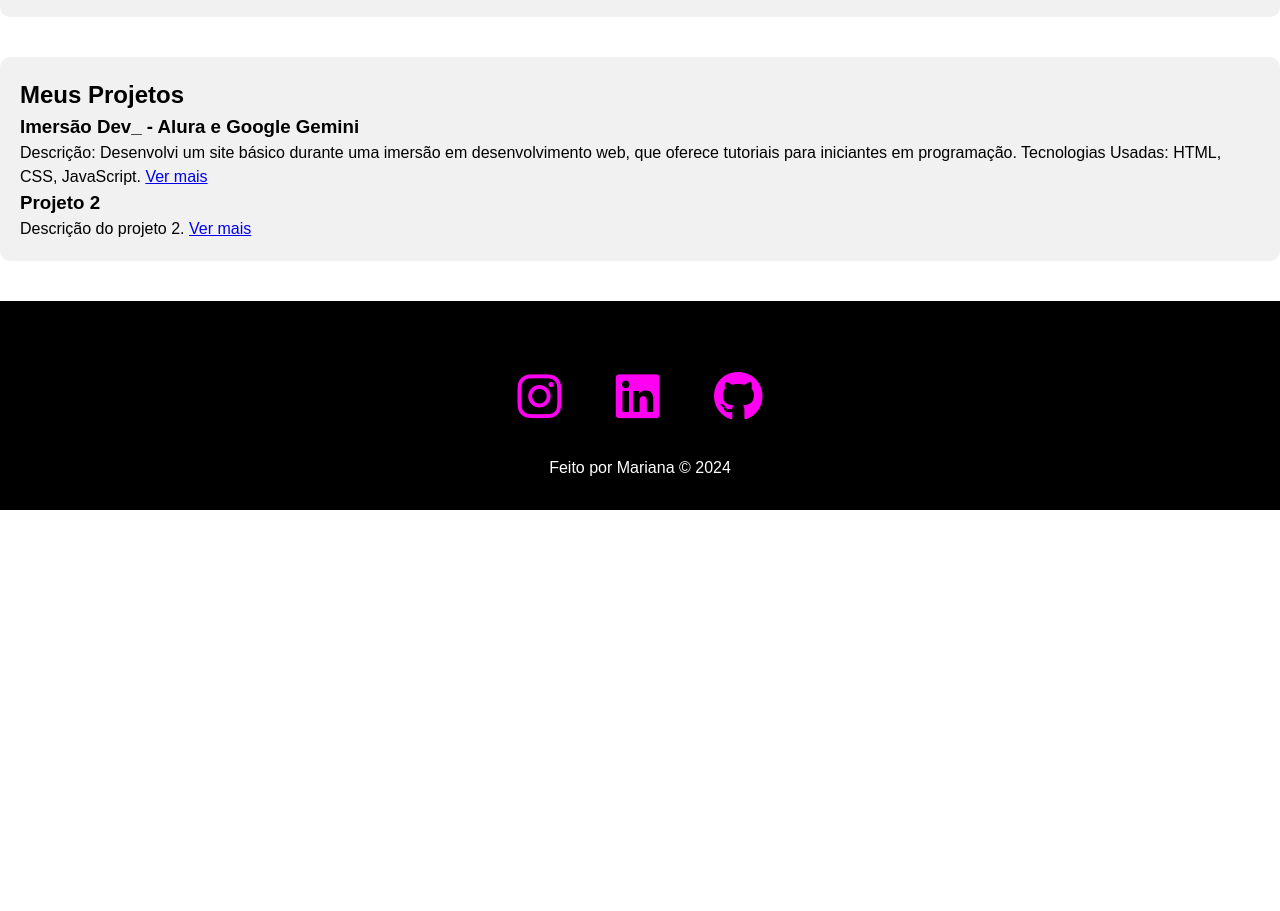
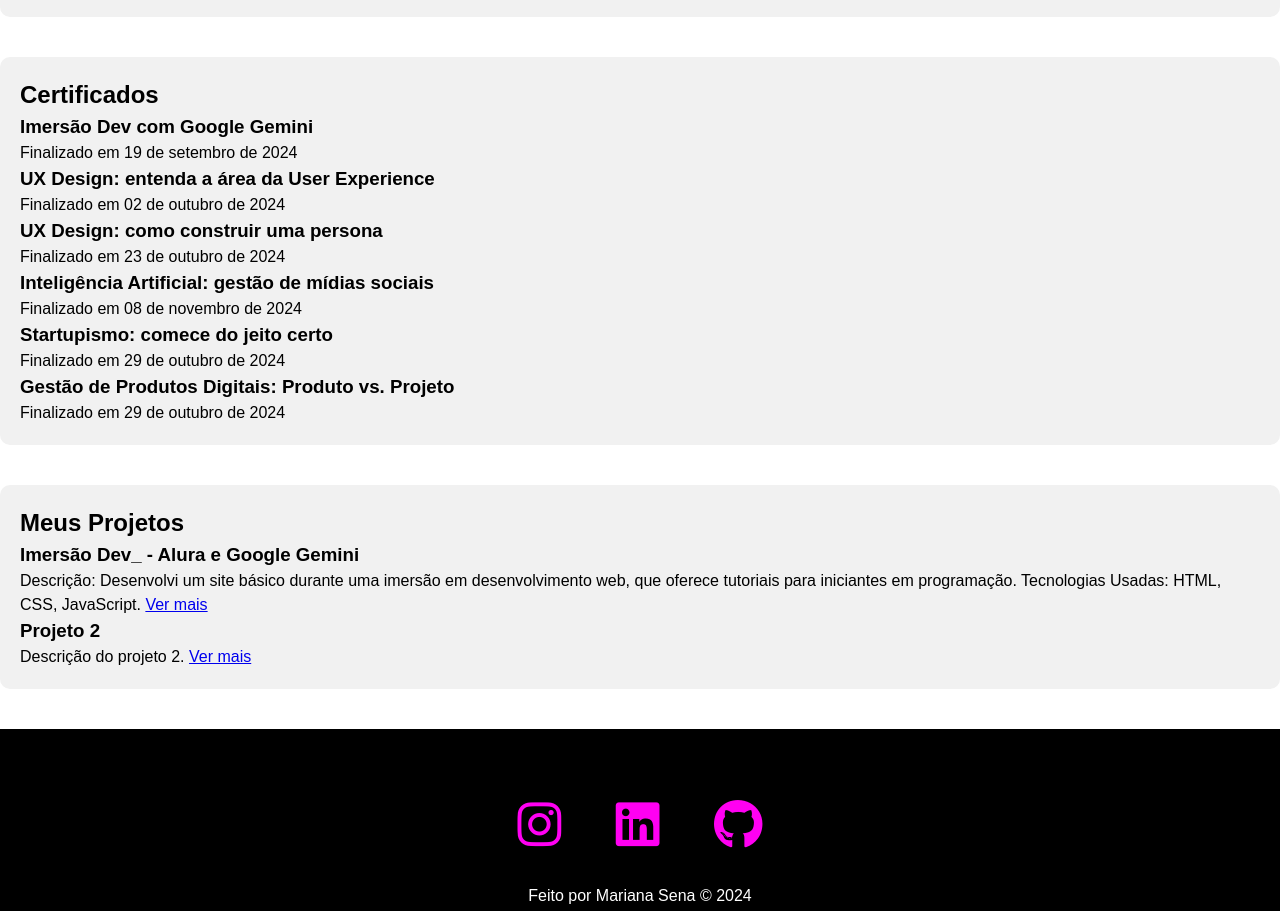
Before and after one commit to mariisena/mariisena.github.io, a plain HTML site: page index.html in a window 1280 px wide. Shown: the part 875-1786 px from the top of the page. Before the commit the page ends 1385 px from the top, so only its background shows below. Drawn offline with Linux system fonts and the light colour scheme; a web font is replaced by a local one.

Commit message:
Inclusão de certificados e readme

```diff
--- a/index.html
+++ b/index.html
@@ -17,6 +17,7 @@
         <li><a href="#home">Home</a></li>
         <li><a href="#sobremim">Sobre mim</a></li>
         <li><a href="#Habilidades">Habilidades</a></li>
+        <li><a href="certicados">Certificados</a></li>
         <li><a href="#portfolio">Portfólio</a></li>
         <li><a href="#contato">Contato</a></li>
       </ul>
@@ -65,6 +66,27 @@
         </ul>
     </div>
   </section>
+  <!-- Seção Certificados -->
+  <section id="certificados">
+    <h2>Certificados</h2>
+    <h3>Imersão Dev com Google Gemini</h3>
+    <p3>Finalizado em 19 de setembro de 2024</p3>
+
+    <h3>UX Design: entenda a área da User Experience</h3>
+    <p3>Finalizado em 02 de outubro de 2024</p3>
+
+    <h3>UX Design: como construir uma persona</h3>
+    <p3>Finalizado em 23 de outubro de 2024</p3>
+
+    <h3>Inteligência Artificial: gestão de mídias sociais</h3>
+    <p3>Finalizado em 08 de novembro de 2024</p3>
+
+    <h3>Startupismo: comece do jeito certo</h3>
+    <p3>Finalizado em 29 de outubro de 2024</p3>
+
+    <h3>Gestão de Produtos Digitais: Produto vs. Projeto</h3>
+    <p3>Finalizado em 29 de outubro de 2024</p3>
+  </section>
   <!-- Seção Portfólio -->
   <section id="portfolio">
     <h2>Meus Projetos</h2>
@@ -90,7 +112,7 @@
 
     <section>
         <div>
-            <p>Feito por Mariana © 2024</p>
+            <p>Feito por Mariana Sena © 2024</p>
         </div>
     </section>
 </footer>
--- a/style.css
+++ b/style.css
@@ -111,7 +111,7 @@ p {
     margin-bottom: 40px;
 }
 
-p {
+.p3 {
     color: #000000;
 }
 
@@ -139,6 +139,12 @@ p {
     margin-bottom: 10px;
 }
 
+#certificados {
+    background-color: #f1f1f1;
+    padding: 20px;
+    margin-bottom: 40px;
+    border-radius: 10px;
+}
 
 footer {
     text-align: center;
```
Also changed, not shown: 1 other file.
